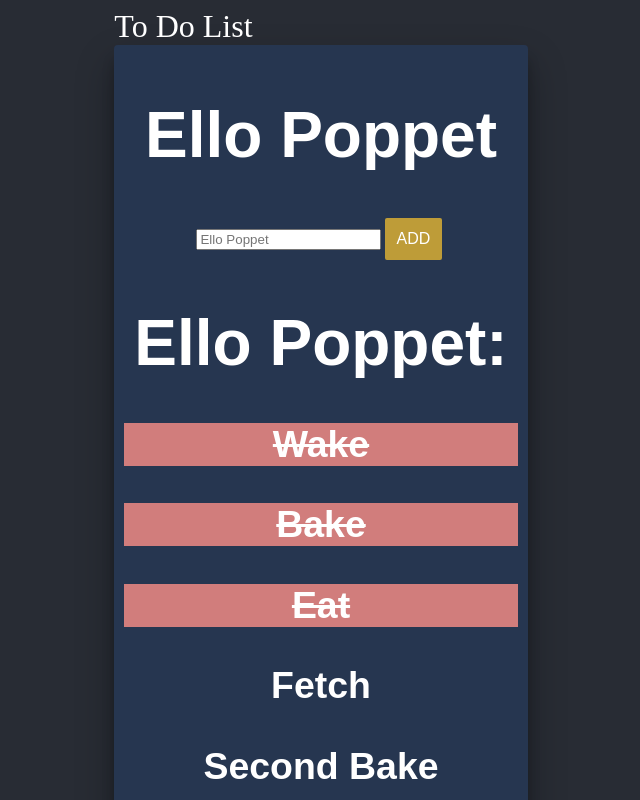
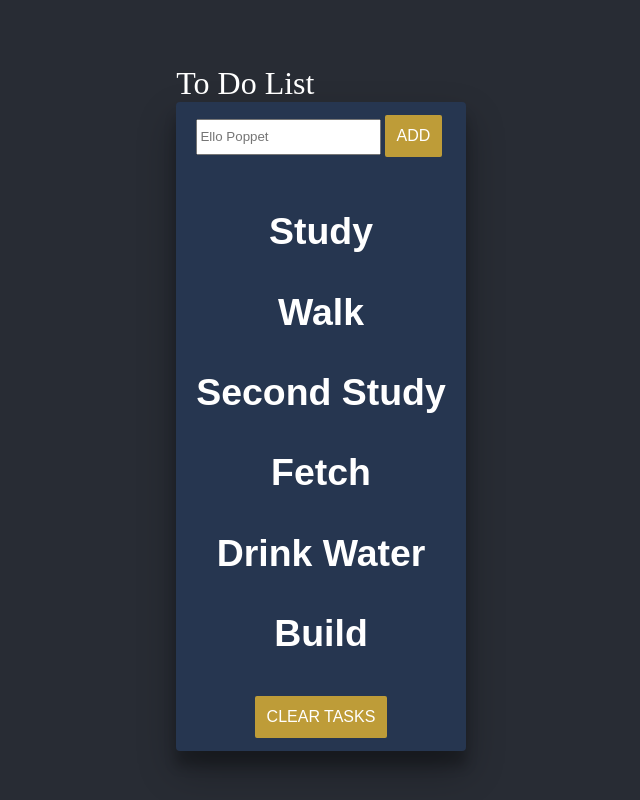
Before and after one commit to DustinThewind505/Backend-Unit-Testing, a React (Create React App) app: page / in a window 1280 px wide. Shown: the top 800 px of the page, without its empty margins (329-969 px from the left). Built offline with nearby package versions, Linux system fonts and the light colour scheme.

Commit message:
added logic to clear search form on submit

```diff
--- a/src/App.js
+++ b/src/App.js
@@ -5,19 +5,19 @@ import ToDoConatainer from "./components/ToDoContainer";
 
 const originalTasks = [
   {
-    name: "Wake",
+    name: "Study",
     id: 123,
-    complete: true
+    complete: false
   },
   {
-    name: "Bake",
+    name: "Walk",
     id: 124,
-    complete: true
+    complete: false
   },
   {
-    name: "Eat",
+    name: "Second Study",
     id: 1235,
-    complete: true
+    complete: false
   },
   {
     name: "Fetch",
@@ -25,12 +25,12 @@ const originalTasks = [
     complete: false
   },
   {
-    name: "Second Bake",
+    name: "Drink Water",
     id: 1237,
     complete: false
   },
   {
-    name: "Third Bake",
+    name: "Build",
     id: 1248,
     complete: false
   }
@@ -84,6 +84,8 @@ class App extends React.Component {
       complete: false
     }
 
+    // this.state.Tasks.push(newTask) doesn't work
+
     this.setState({
       Tasks: [...originalTasks, newTask]
     })
@@ -104,7 +106,6 @@ class App extends React.Component {
       <Fragment>
         To Do List
         <div className="counter">
-          <h1>Ello Poppet</h1>
           <ToDoConatainer tasks={this.state.Tasks} clearComplete={this.clearComplete} toggleTask={this.toggleTask} addNewTask={this.addNewTask}/>
         </div>
       </Fragment>
--- a/src/components/Form.js
+++ b/src/components/Form.js
@@ -18,6 +18,9 @@ class Form extends React.Component {
     handleSubmit = event => {
         event.preventDefault();
         this.props.addNewTask(this.state.newTask)
+        this.setState({
+            newTask: ''
+        })
     }
 
     render() {
@@ -28,7 +31,7 @@ class Form extends React.Component {
                     <button>
                         Add
                 </button>
-                    <h1>Ello Poppet: {this.state.newTask}</h1>
+                    <h6>{this.state.newTask}</h6>
                 </form>
             </Fragment>
         )
--- a/src/styles.css
+++ b/src/styles.css
@@ -51,3 +51,7 @@ button:hover {
   background-color: #d17d7c;
   text-decoration: line-through;
 }
+
+input {
+  height: 30px;
+}
```
